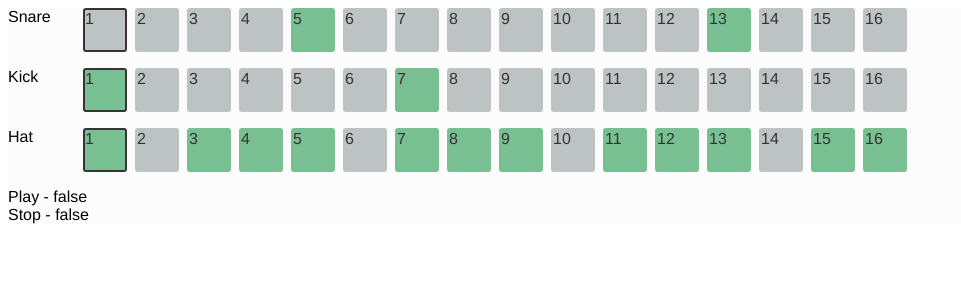
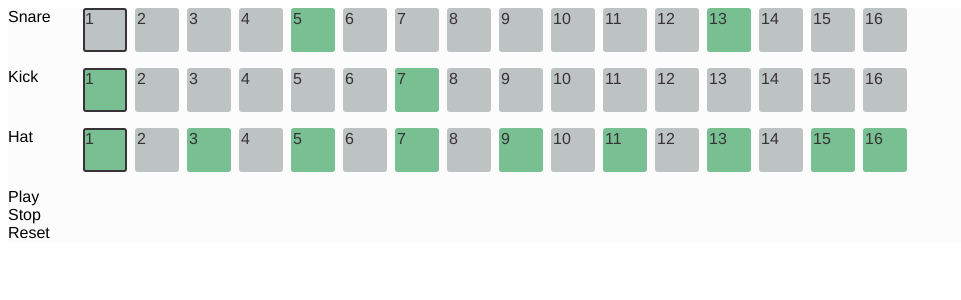
Before and after one commit to robcowleymcr/RC-882, a Vue app: page / in a window 1280 px wide. Shown: the top 300 px of the page, without its empty margins (0-961 px from the left). Built offline with nearby package versions, Linux system fonts and the light colour scheme; no server answers.

Commit message:
Reset pattern func

```diff
--- a/src/App.vue
+++ b/src/App.vue
@@ -8,8 +8,9 @@
       :index="index"
       @play="playSnd"
     ></lane>
-    <div @click="playClickHandler()">Play - {{ sequencePlaying }}</div>
-    <div @click="stopClickHandler()">Stop - {{ stopSequence }}</div>
+    <div @click="playClickHandler()">Play</div>
+    <div @click="stopClickHandler()">Stop</div>
+    <div @click="resetClickHandler()">Reset</div>
   </div>
 </template>
 
@@ -61,6 +62,9 @@ export default {
         this.stopSequence = true
       }
     },
+    resetClickHandler: function () {
+      this.$store.dispatch('resetSequence')
+    },
     timeoutIterator: function () {
       if (this.sequencePlaying && !this.stopSequence) {
         this.$store.dispatch('incrementCounter')
--- a/src/store.js
+++ b/src/store.js
@@ -8,17 +8,17 @@ export default new Vuex.Store({
     grid: [
       {
         name: 'Snare',
-        sequence: [null, null, false, null, true, null, null, null, null, null, null, null, true, null, null, null],
+        sequence: [null, null, false, null, true, null, null, null, null, false, null, null, true, null, null, null],
         url: './wav/snare.wav'
       },
       {
         name: 'Kick',
-        sequence: [true, null, null, null, null, null, true, null, null, null, false, null, null, false, null, null],
+        sequence: [true, null, null, null, null, null, true, null, false, null, false, false, null, false, null, null],
         url: './wav/kick.wav'
       },
       {
         name: 'Hat',
-        sequence: [true, null, true, true, true, null, true, true, true, null, true, true, true, false, true, true],
+        sequence: [true, null, true, false, true, null, true, false, true, null, true, false, true, false, true, true],
         url: './wav/hat.wav'
       }
     ],
@@ -42,6 +42,11 @@ export default new Vuex.Store({
     },
     togglePlaySequence (state) {
       state.playSequence = !state.playSequence
+    },
+    resetSequence (state) {
+      state.grid.forEach(obj => {
+        obj.sequence = Array(16)
+      })
     }
   },
   actions: {
@@ -56,6 +61,9 @@ export default new Vuex.Store({
     },
     async loadSounds ({ context }) {
       this.commit('initJsonObject')
+    },
+    resetSequence ({ context }) {
+      this.commit('resetSequence')
     }
   }
 })
```
